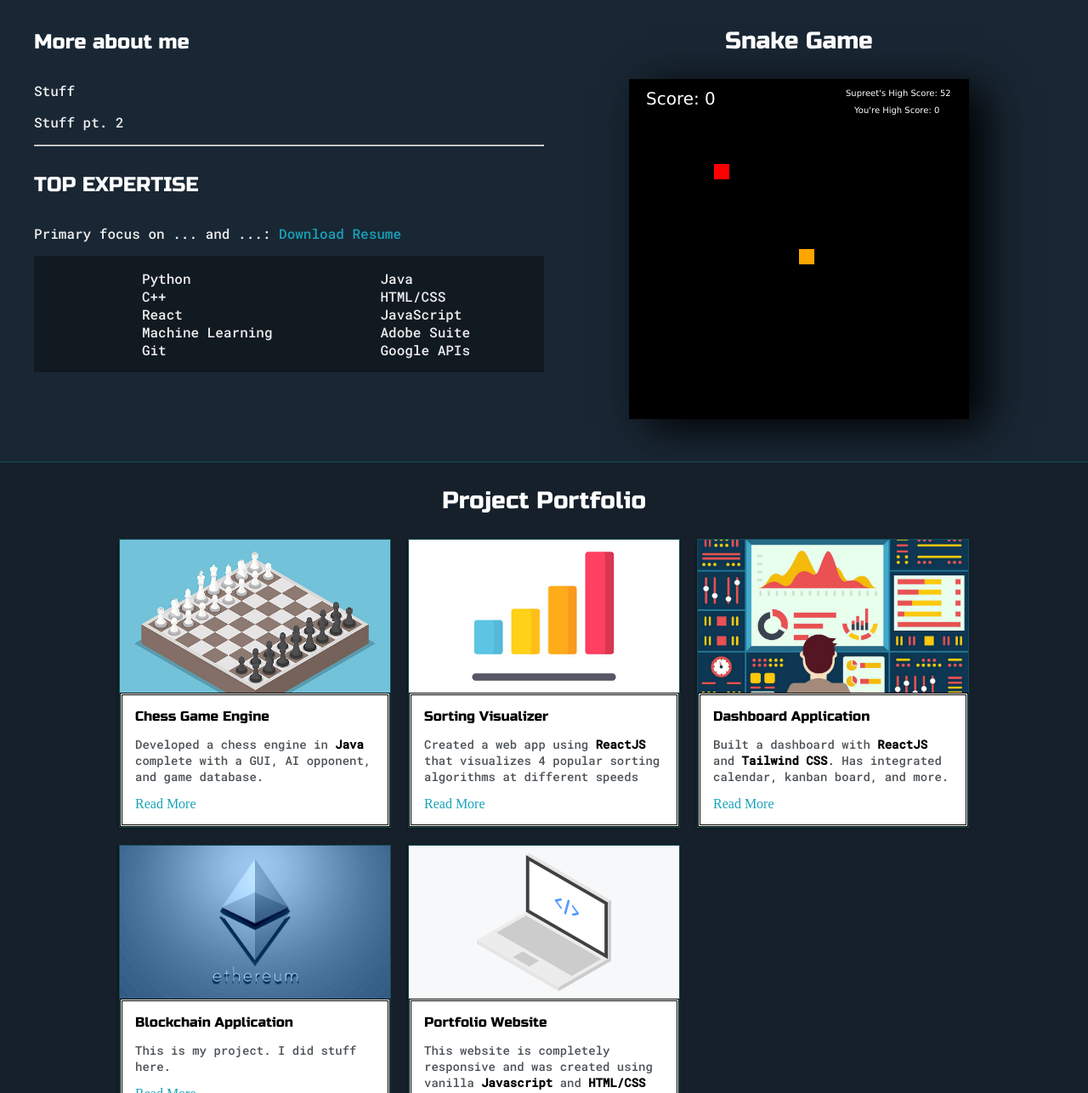
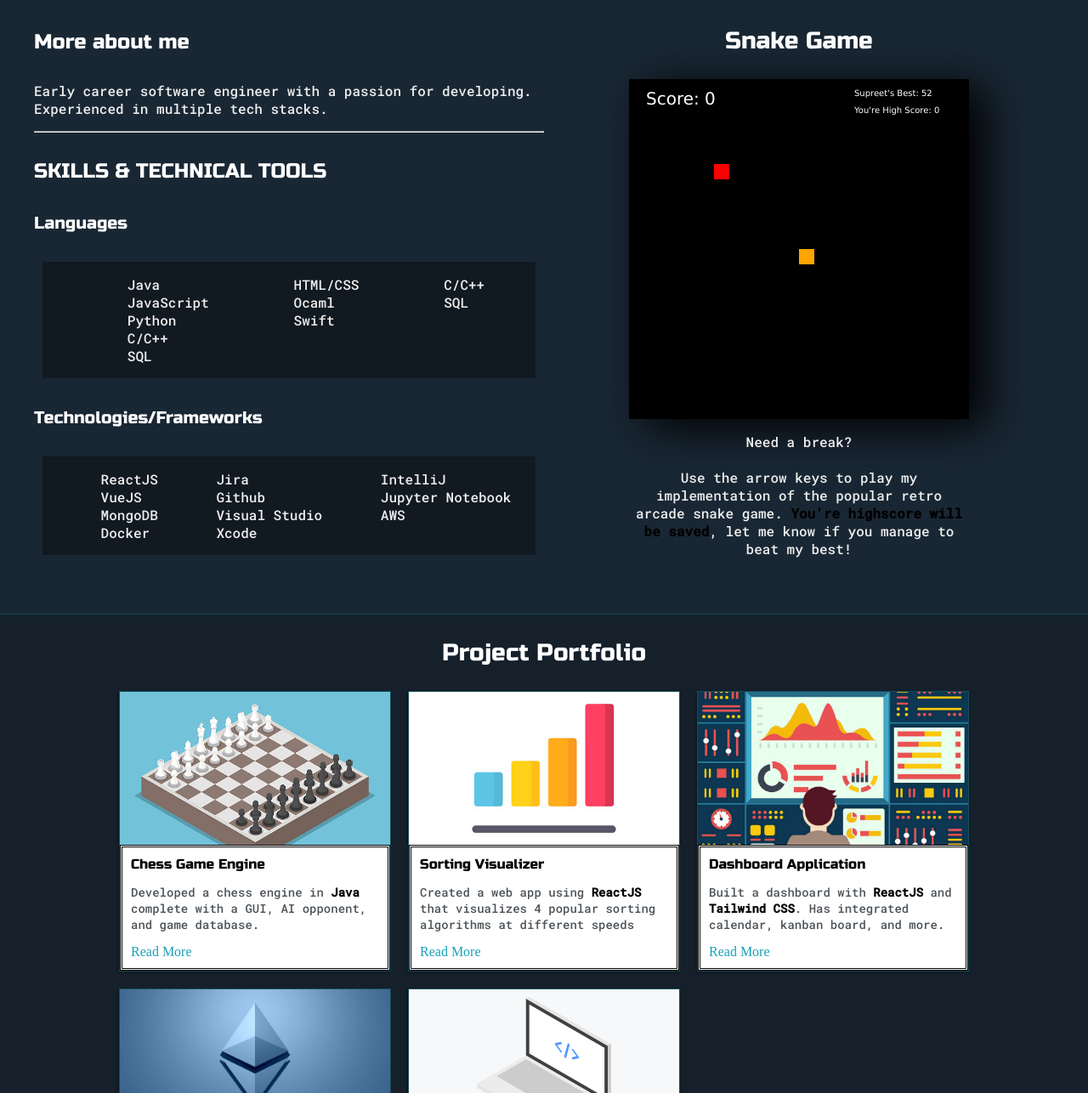
Before and after one commit to SidhuSupreet/PortfolioSite, a plain HTML site: page public_html/index.html in a window 1280 px wide. Shown: the part 728-2014 px from the top of the page at 85% size. Drawn offline with Linux system fonts and the light colour scheme.

Commit message:
refactor file structure and update description

```diff
--- a/public_html/default.css
+++ b/public_html/css/default.css
@@ -285,6 +285,7 @@ h6 {font-size: 16px;}
 #skills{
     display: flex;
     justify-content: space-evenly;
+    margin: 10px;
     background-color: var(--previewShadow);
 }
 
@@ -293,6 +294,15 @@ h6 {font-size: 16px;}
     flex-direction: column;
     justify-content: center;
     align-items: center;
+}
+
+.snake-description {
+    display: flex;
+    flex-direction: column;
+    justify-content: center;
+    align-items: center;
+    width: 400px;
+    text-align: center;
 }
 
 
@@ -322,7 +332,7 @@ h6 {font-size: 16px;}
 .post-preview{
     border-style: double;
     background-color: #fff;
-    padding: 15px;
+    padding: 10px;
 }
 
 .post-title{
--- a/public_html/index.html
+++ b/public_html/index.html
@@ -10,7 +10,7 @@
 
     <link href="https://fonts.googleapis.com/css2?family=Roboto+Mono:wght@500&family=Russo+One&display=swap" rel="stylesheet">
 
-    <link rel="stylesheet" type="text/css" href="default.css">
+    <link rel="stylesheet" type="text/css" href="css/default.css">
 
     <link id="theme-style" rel="stylesheet" type="text/css" href="">
 
@@ -60,8 +60,8 @@
                         <div id="preview">
                             <div id="corner-tl" class="corner"></div>
                             <div id="corner-tr" class="corner"></div>
-                            <h3>What I do</h3>
-                            <p>Software Developer/Engineer and<br>Professional College Student</p>
+                            <h3>Who am I ?</h3>
+                            <p>Passionate Software Engineer and Professional College Student</p>
                             <div id="corner-bl" class="corner"></div>
                             <div id="corner-br" class="corner"></div>
                         </div>
@@ -77,39 +77,75 @@
             <div class="about-wrapper">
                 <div class="about-me">
                     <h4>More about me</h4>
-
-                    <p>Stuff</p>
-
-                    <p>Stuff pt. 2</p>
+                    <p>
+                        Early career software engineer with a passion for developing. Experienced in multiple
+                        tech stacks.
+                    </p>
 
                     <hr>
 
-                    <h4>TOP EXPERTISE</h4>
+                    <h4>SKILLS & TECHNICAL TOOLS</h4>
 
-                    <p>Primary focus on ... and ...:
-                    <a target="_blank" href="resume.pdf">Download Resume</a></p>
-
+                    <h5>Languages</h5>
                     <div id="skills">
                         <ul>
+                            <li>Java</li>
+                            <li>JavaScript</li>
                             <li>Python</li>
-                            <li>C++</li>
-                            <li>React</li>
-                            <li>Machine Learning</li>
-                            <li>Git</li>
+                            <li>C/C++</li>
+                            <li>SQL</li>
                         </ul>
 
                         <ul>
-                            <li>Java</li>
                             <li>HTML/CSS</li>
-                            <li>JavaScript</li>
-                            <li>Adobe Suite</li>
-                            <li>Google APIs</li>
+                            <li>Ocaml</li>
+                            <li>Swift</li>
+                        </ul>
+
+                        <ul>
+                            <li>C/C++</li>
+                            <li>SQL</li>
+                        </ul>
+                    </div>
+
+                    <h5>Technologies/Frameworks</h5>
+                    <div id="skills">
+                        <ul>
+                            <li>ReactJS</li>
+                            <li>VueJS</li>
+                            <li>MongoDB</li>
+                            <li>Docker</li>
+                        </ul>
+
+                        <ul>
+                            <li>Jira</li>
+                            <li>Github</li>
+                            <li>Visual Studio</li>
+                            <li>Xcode</li>
+
+                        </ul>
+
+                        <ul>
+                            <li>IntelliJ</li>
+                            <li>Jupyter Notebook</li>
+                            <li>AWS</li>
                         </ul>
                     </div>
                 </div>
                 <div class="snake">
+
                     <h3> Snake Game </h3>
+
                     <canvas id="game" width="400" height="400"> </canvas>
+
+                    <div class="snake-description">
+                        <p>
+                        Need a break?<br><br> Use the arrow keys to play my implementation
+                        of the popular retro arcade snake game.
+                        <span style="color: #000000"><b>You're highscore will be saved</b></span>,
+                        let me know if you manage to beat my best!
+                        </p>
+                    </div>
                 </div>
             </div>
         </div>
@@ -129,7 +165,7 @@
                             <p class="post-intro">Developed a chess engine in
                                 <span style="color: #000000"><b>Java</b></span>
                                 complete with a GUI, AI opponent, and game database.</p>
-                            <a href="chess.html">Read More</a>
+                            <a href="projects/chess.html">Read More</a>
                         </div>
                     </div>
                 </div>
@@ -143,7 +179,7 @@
                                 Created a web app using <span style="color: #000000"><b>ReactJS</b></span>
                                 that visualizes 4 popular sorting algorithms at different speeds
                             </p>
-                            <a href="sorting.html">Read More</a>
+                            <a href="projects/sorting.html">Read More</a>
                         </div>
                     </div>
                 </div>
@@ -159,7 +195,7 @@
                                 <span style="color: #000000"><b>Tailwind CSS</b></span>.
                                 Has integrated calendar, kanban board, and more.
                             </p>
-                            <a href="dashboard.html">Read More</a>
+                            <a href="projects/dashboard.html">Read More</a>
                         </div>
                     </div>
                 </div>
@@ -170,9 +206,13 @@
                         <div class="post-preview">
                             <h6 class="post-title">Blockchain Application</h6>
                             <p class="post-intro">
-                                This is my project. I did stuff here.
+                                Wrote a
+                                <span style="color: #000000"><b>solidity smart contract</b></span>
+                                and created a GUI using
+                                <span style="color: #000000"><b>ReactJS</b></span>
+                                to send ETH over the blockchain.
                             </p>
-                            <a href="blockchain.html">Read More</a>
+                            <a href="projects/blockchain.html">Read More</a>
                         </div>
                     </div>
                 </div>
@@ -187,7 +227,7 @@
                                 <span style="color: #000000"><b>Javascript</b></span> and
                                 <span style="color: #000000"><b>HTML/CSS</b></span>
                             </p>
-                            <a href="project.html">Read More</a>
+                            <a><span style="color: #fff">Read More</span></a>
                         </div>
                     </div>
                 </div>
--- a/public_html/script.js
+++ b/public_html/script.js
@@ -21,19 +21,19 @@ for (var i=0; themeDots.length > i; i++){
 
 function setTheme(mode){
 	if(mode == 'light'){
-		document.getElementById('theme-style').href = 'default.css'
+		document.getElementById('theme-style').href = 'css/default.css'
 	}
 
 	if(mode == 'blue'){
-		document.getElementById('theme-style').href = 'blue.css'
+		document.getElementById('theme-style').href = 'css/blue.css'
 	}
 
 	if(mode == 'green'){
-		document.getElementById('theme-style').href = 'green.css'
+		document.getElementById('theme-style').href = 'css/green.css'
 	}
 
 	if(mode == 'purple'){
-		document.getElementById('theme-style').href = 'purple.css'
+		document.getElementById('theme-style').href = 'css/purple.css'
 	}
 
 	localStorage.setItem('theme', mode)
@@ -198,7 +198,7 @@ function drawScore() {
 	ctx.font = "20px Verdana";
 	ctx.fillText("Score: " + score, 20, 30);
 	ctx.font = "10px Verdana"
-	ctx.fillText("Supreet's High Score: 52" , canvas.width-145, 20);
+	ctx.fillText("Supreet's Best: 52" , canvas.width-135, 20);
 	ctx.fillText("You're High Score: " + localStorage.getItem('highScore'), canvas.width-135, 40);
 
 
@@ -215,28 +215,28 @@ window.addEventListener('keydown', function(e) {
 
 function keyDown(event){
 	//up
-	if(event.keyCode == 38 || event.keyCode == 87){
+	if(event.keyCode == 38){
 		// if (velY == 1)
 		// 	return;
 		velY = -1;
 		velX = 0;
 	}
 	//down
-	if(event.keyCode == 40 || event.keyCode == 83){
+	if(event.keyCode == 40){
 		// if (velY == -1)
 		// 	return;
 		velY = 1;
 		velX = 0;
 	}
 	//left
-	if(event.keyCode == 37 || event.keyCode == 65){
+	if(event.keyCode == 37){
 		// if (velX == 1)
 		// 	return;
 		velY = 0;
 		velX = -1;
 	}
 	//right
-	if(event.keyCode == 39 || event.keyCode == 68){
+	if(event.keyCode == 39){
 		// if (velX == -1)
 		// 	return;
 		velY = 0;
```
Also changed, not shown: public_html/projects/blockchain.html (renamed from public_html/blockchain.html, +1 -1 lines), public_html/projects/chess.html (renamed from public_html/chess.html, +1 -1 lines), public_html/projects/dashboard.html (renamed from public_html/dashboard.html, +1 -1 lines), public_html/projects/sorting.html (renamed from public_html/sorting.html, +1 -1 lines), public_html/css/blue.css (renamed from public_html/blue.css), public_html/css/green.css (renamed from public_html/green.css), public_html/css/purple.css (renamed from public_html/purple.css), 2 other files.
